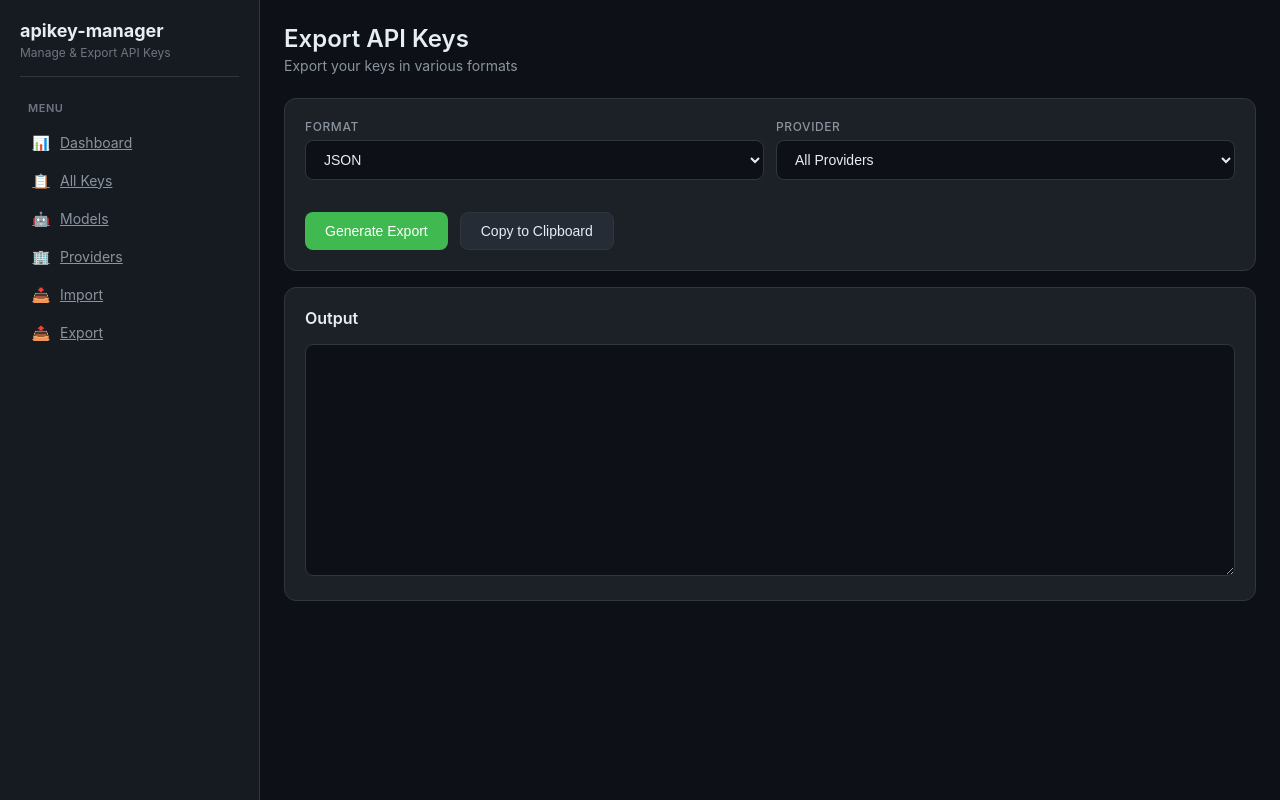
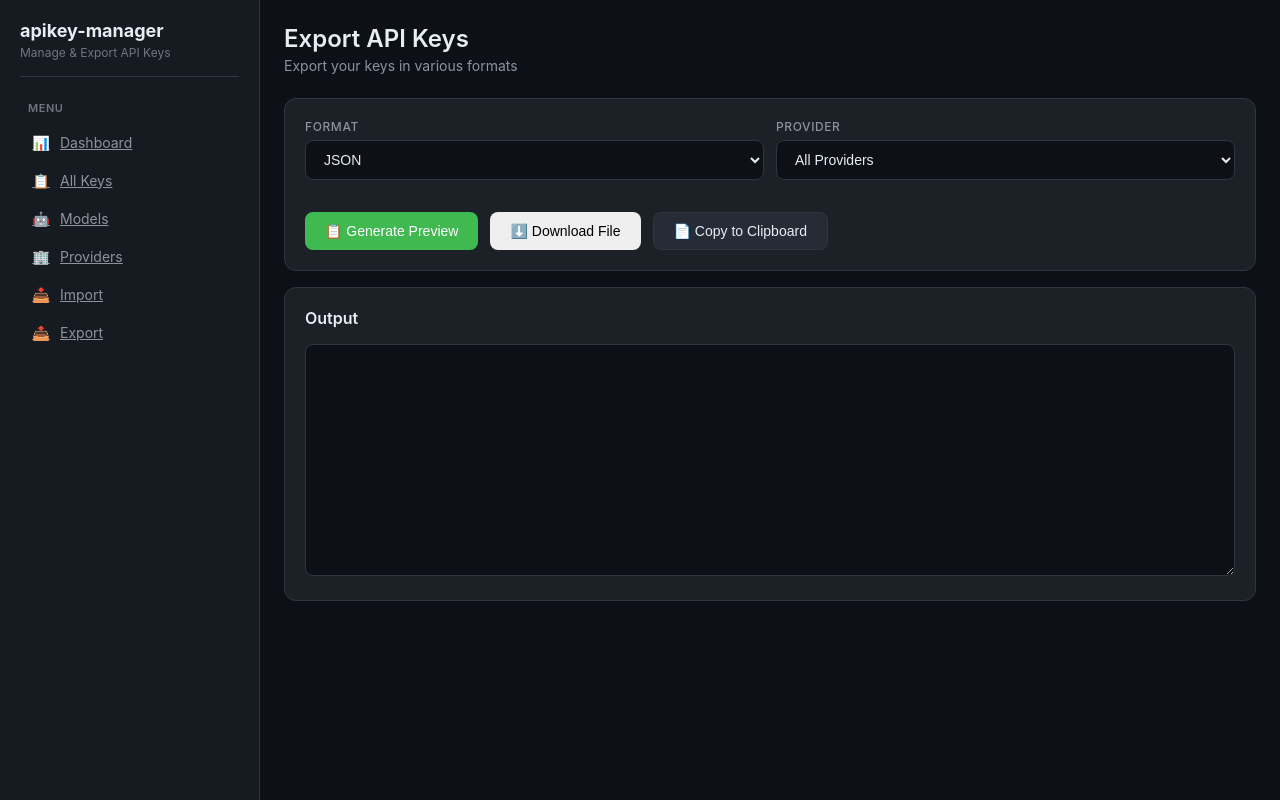
Before and after one commit to bejo6/llm-apikey-manager, a Flask app: page /export in a window 1280 px wide. Run offline with Flask 3, Linux system fonts and the light colour scheme; data that the repository does not hold is empty.

Commit message:
feat: update export buttons to include preview and download functionality

```diff
--- a/templates/pages/export.html
+++ b/templates/pages/export.html
@@ -27,8 +27,9 @@
         </div>
 
         <div style="display: flex; gap: 12px; margin-top: 16px;">
-            <button class="btn btn-primary" onclick="doExport()">Generate Export</button>
-            <button class="btn btn-secondary" onclick="copyExport()">Copy to Clipboard</button>
+            <button class="btn btn-primary" onclick="generatePreview()">📋 Generate Preview</button>
+            <button class="btn btn-success" onclick="downloadExport()">⬇️ Download File</button>
+            <button class="btn btn-secondary" onclick="copyExport()">📄 Copy to Clipboard</button>
         </div>
     </div>
 
```
